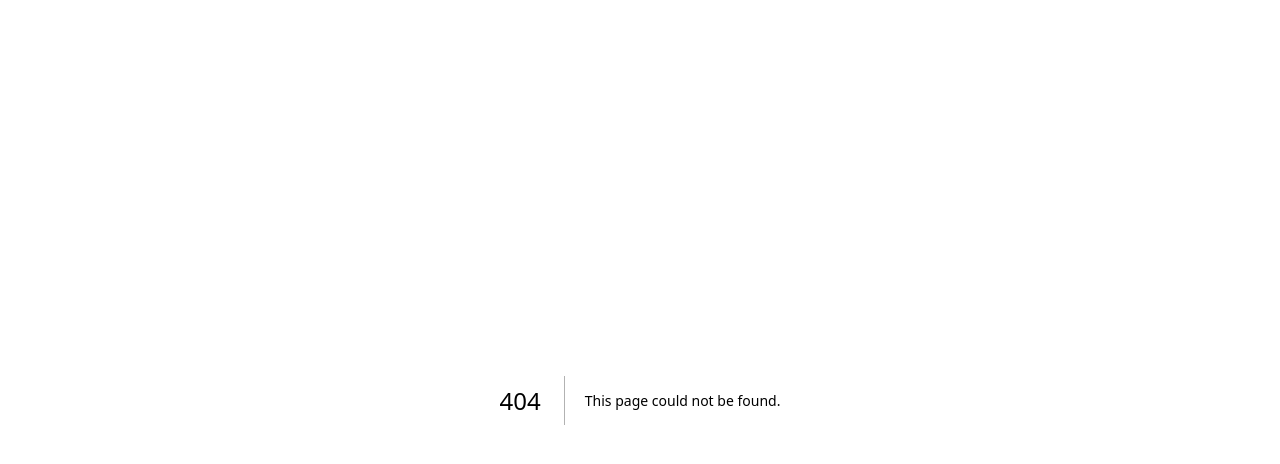
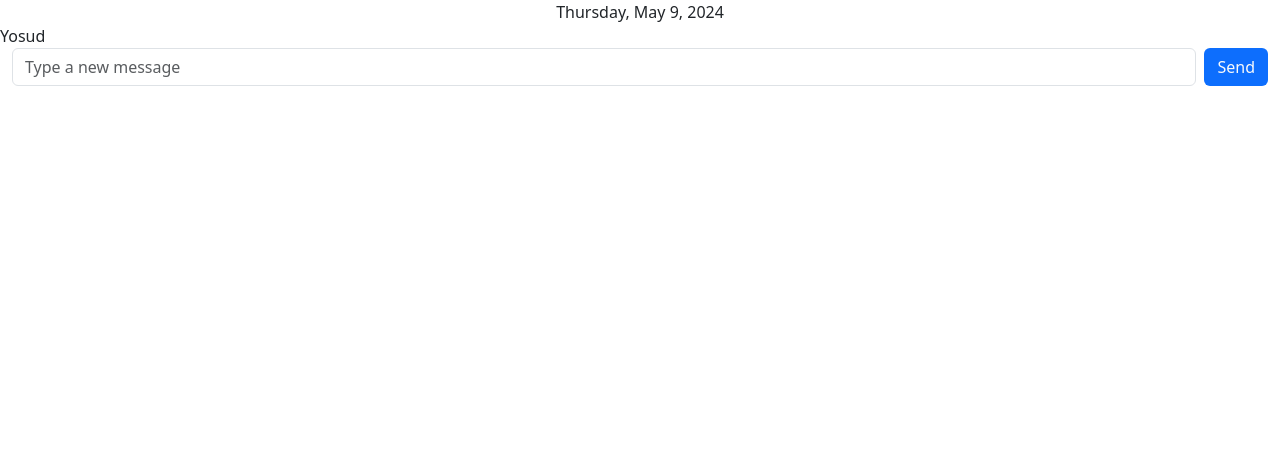
Before and after one commit to azwan20/simple-quicks, a Next.js app: page /inbox/chatDetail/chatDetail in a window 1280 px wide. Before the commit this address had no page. Shown: the top 464 px of the page. Built offline with nearby package versions, Linux system fonts and the light colour scheme.

Commit message:
Add files via upload

```diff
--- /dev/null
+++ b/src/pages/inbox/chatDetail/chatDetail.js
@@ -0,0 +1,146 @@
+import { useState } from "react";
+import FooterDetail from "./footerDetail";
+
+export default function ChatDetail({
+  chatMessages,
+  newMessages,
+  handleSendMessage,
+  handleMessageChange,
+  message,
+  handleReceiveMessage,
+  users,
+  isTyping,
+  addNewMessage,
+}) {
+  const [isAksi, setAksi] = useState(false);
+
+  const hanleAksi = () => {
+    setAksi(!isAksi);
+  };
+
+  const formatDate = (date) => {
+    const options = {
+      weekday: "long",
+      year: "numeric",
+      month: "long",
+      day: "numeric",
+    };
+    return date.toLocaleDateString("en-US", options);
+  };
+
+  return (
+    <>
+      <div className="chats" style={{ maxHeight: "60%", overflowY: "auto" }}>
+        <div className="d-flex garis justify-content-between">
+          <section></section>
+          <p className="m-auto">{formatDate(new Date())}</p>
+          <section></section>
+        </div>
+        {/* {chatMessages.map((msg, index) => (
+          <div key={index}>
+            {msg.isReply ? (
+              <div>
+                <p
+                  style={{
+                    color: "#E5A443",
+                    fontSize: "14px",
+                    textAlign: "left",
+                  }}
+                >
+                  {users.firstName}
+                </p>
+                <span className="d-flex justify-content-start">
+                  <section className="chatRepl">
+                    <p style={{ color: "#4F4F4F", marginBottom: "5px" }}>
+                      {msg.text}
+                    </p>
+                    <p style={{ color: "gray", fontSize: "11px" }}>
+                      {msg.timestamp}
+                    </p>
+                  </section>
+                  <span style={{ margin: "0 5px" }}>...</span>
+                </span>
+              </div>
+            ) : (
+              <div>
+                <p
+                  style={{
+                    color: "#9B51E0",
+                    fontSize: "14px",
+                    textAlign: "right",
+                  }}
+                >
+                  You
+                </p>
+                <span className="d-flex justify-content-end">
+                  <div className="">
+                    <span
+                      style={{ margin: "0 5px", textAlign: "end" }}
+                      onClick={hanleAksi}
+                    >
+                      ...
+                    </span>
+                    {isAksi && (
+                      <div className="aksi">
+                        <p style={{ color: "blue" }}>Edit</p>
+                        <hr style={{ margin: "0" }} />
+                        <p style={{ color: "red" }}>Delete</p>
+                      </div>
+                    )}
+                  </div>
+                  <section className="chat">
+                    <p style={{ color: "#4F4F4F", marginBottom: "5px" }}>
+                      {msg.text}
+                    </p>
+                    <p style={{ color: "gray", fontSize: "11px" }}>
+                      {msg.timestamp}
+                    </p>
+                  </section>
+                </span>
+              </div>
+            )}
+          </div>
+        ))}
+        {isTyping && (
+          <span>
+            <div className="d-flex garis justify-content-between">
+              <section></section>
+              <p className="m-auto text-danger">New Message</p>
+              <section></section>
+            </div>
+            {newMessages.map((msg, index) => (
+              <div key={index}>
+                <p
+                  style={{
+                    color: "#43B78D",
+                    fontSize: "14px",
+                    textAlign: "left",
+                  }}
+                >
+                  {users.lastName}
+                </p>
+                <span className="d-flex justify-content-start">
+                  <section className="chatNew">
+                    <p style={{ color: "#4F4F4F", marginBottom: "5px" }}>
+                      {msg.textNew}
+                    </p>
+                    <p style={{ color: "gray", fontSize: "11px" }}>19.32</p>
+                  </section>
+                  <span style={{ margin: "0 5px" }}>...</span>
+                </span>
+              </div>
+            ))}
+          </span>
+        )} */}
+        Yosud
+      </div>
+      <FooterDetail
+        handleSendMessage={handleSendMessage}
+        handleMessageChange={handleMessageChange}
+        message={message}
+        handleReceiveMessage={handleReceiveMessage}
+        addNewMessage={addNewMessage}
+      />
+    </>
+  );
+}
```
